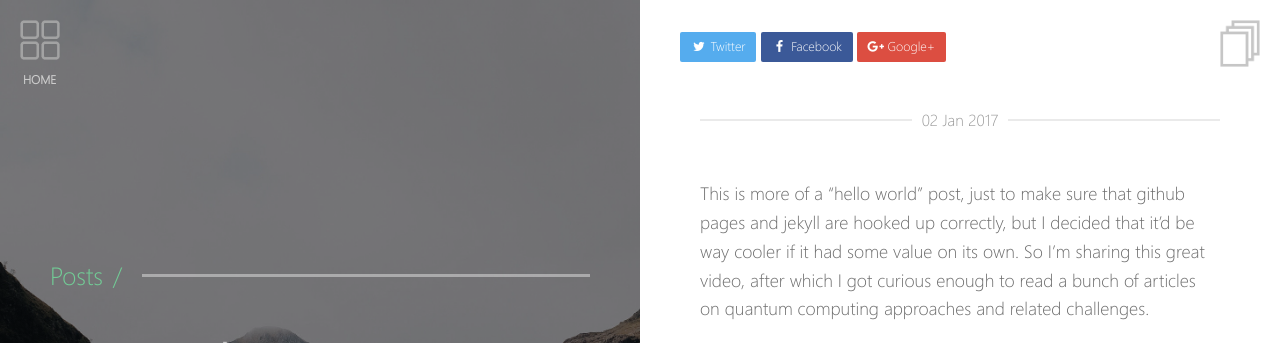
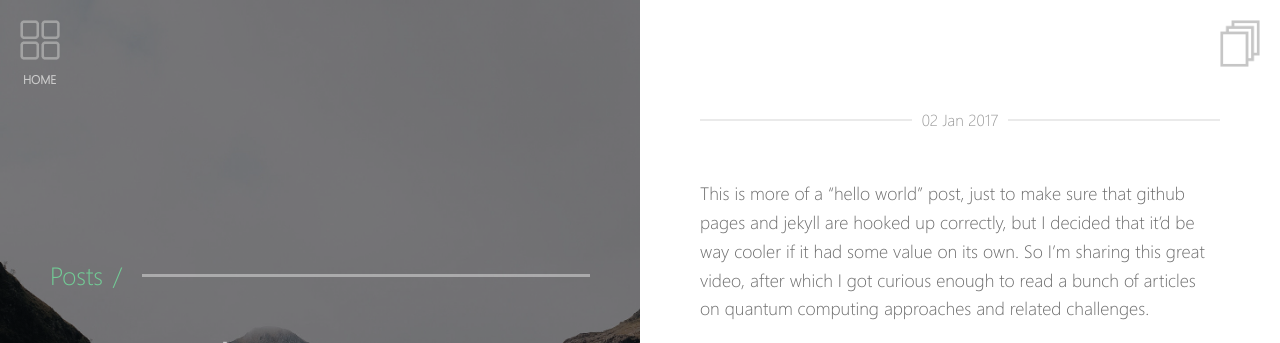
Before and after one commit to alexisrozhkov/alexisrozhkov.github.io, a Jekyll site: the page built from _posts/2017-01-2-simple-quantum.md, in a window 1280 px wide, cut to the strip 0-343 px from the top of the page. Built offline with Jekyll 4.4.1, drawn with Linux system fonts in a browser that asks for light colours.

Commit message:
Minor fixes

```diff
--- a/_layouts/home.html
+++ b/_layouts/home.html
@@ -20,7 +20,7 @@ layout: compress
   </div>
 
   <div class="block-right">
-    <a title="posts" href="{{ site.url }}/posts.html" class="button-posts" > <img src="{{ site.url }}/images/posts.png"></a>
+    <a title="posts" href="{{ site.url }}/posts" class="button-posts" > <img src="{{ site.url }}/images/posts.png"></a>
     <span class="posts-link">POSTS</span>
     <div class="content">
       <div class="about-info">
--- a/_layouts/post-list.html
+++ b/_layouts/post-list.html
@@ -18,7 +18,7 @@ layout: compress
     </div>
 
     <div class="block-right">
-      <a title="posts" href="{{ site.url }}/posts.html" class="button-posts" > <img src="{{ site.url }}/images/posts.png"></a>
+      <a title="posts" href="{{ site.url }}/posts" class="button-posts" > <img src="{{ site.url }}/images/posts.png"></a>
       <div class="content">
         <ul class="posts-list">
         {% for post in site.posts %}
--- a/_layouts/post.html
+++ b/_layouts/post.html
@@ -28,9 +28,6 @@ layout: compress
     </div>
 
     <div class="block-right">
-      <div class="share-buttons">
-        {% include share.html %}
-      </div>
       <a title="posts" href="{{ site.url }}/posts.html" class="button-posts" > <img src="{{ site.url }}/images/posts.png"></a>
       <div class="inner-post content">
         <div class="date-highlight">{% if page.date %}{{ page.date | date: '%d %b %Y' }}{% else %}&#x2756;{% endif %}</div>
--- a/assets/_sass/_site.scss
+++ b/assets/_sass/_site.scss
@@ -189,6 +189,7 @@ canvas {
       &:before {
         content: "";
         position: absolute;
+        z-index: -1;
         top: 0;
         left: 0;
         right: 0;
@@ -424,6 +425,7 @@ canvas {
 }
 
 .post-title-section {
+  margin-top: 60px;
   position: absolute;
   bottom: 50px;
   left: 50px;
```
